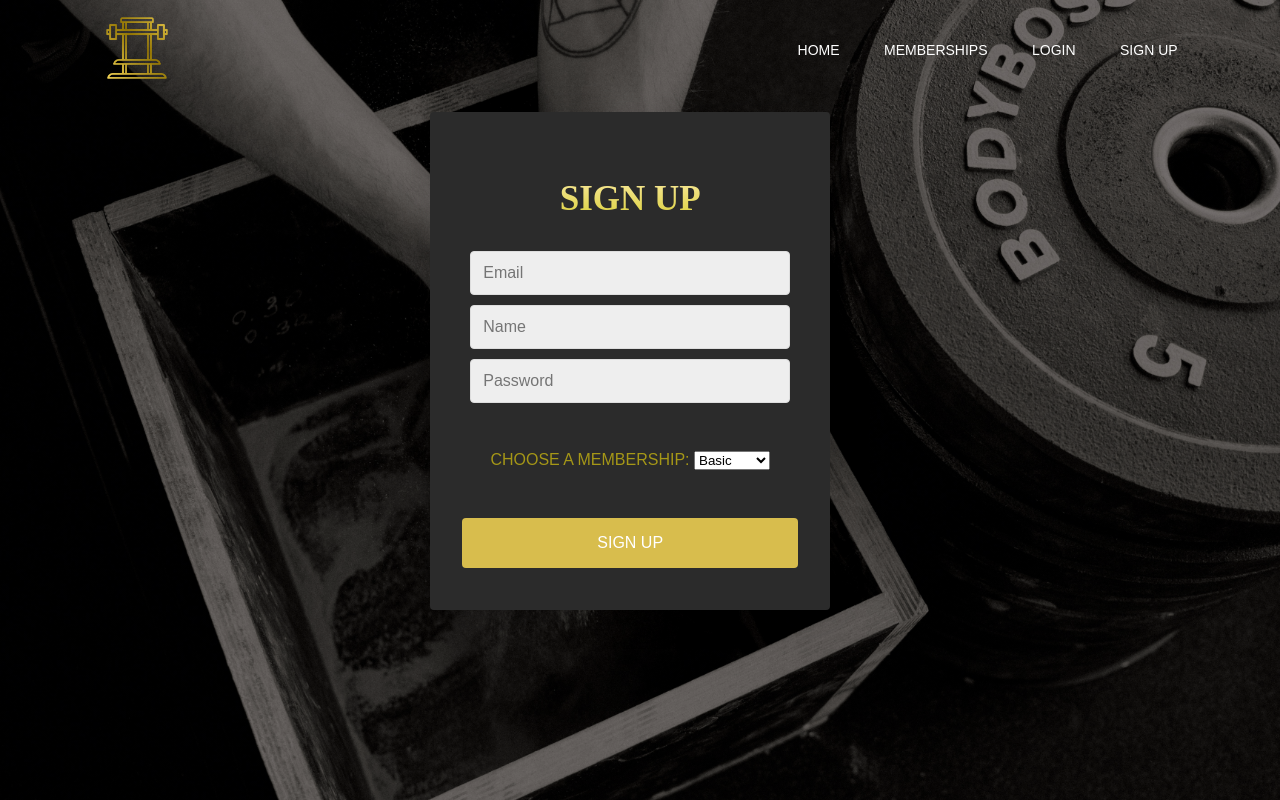
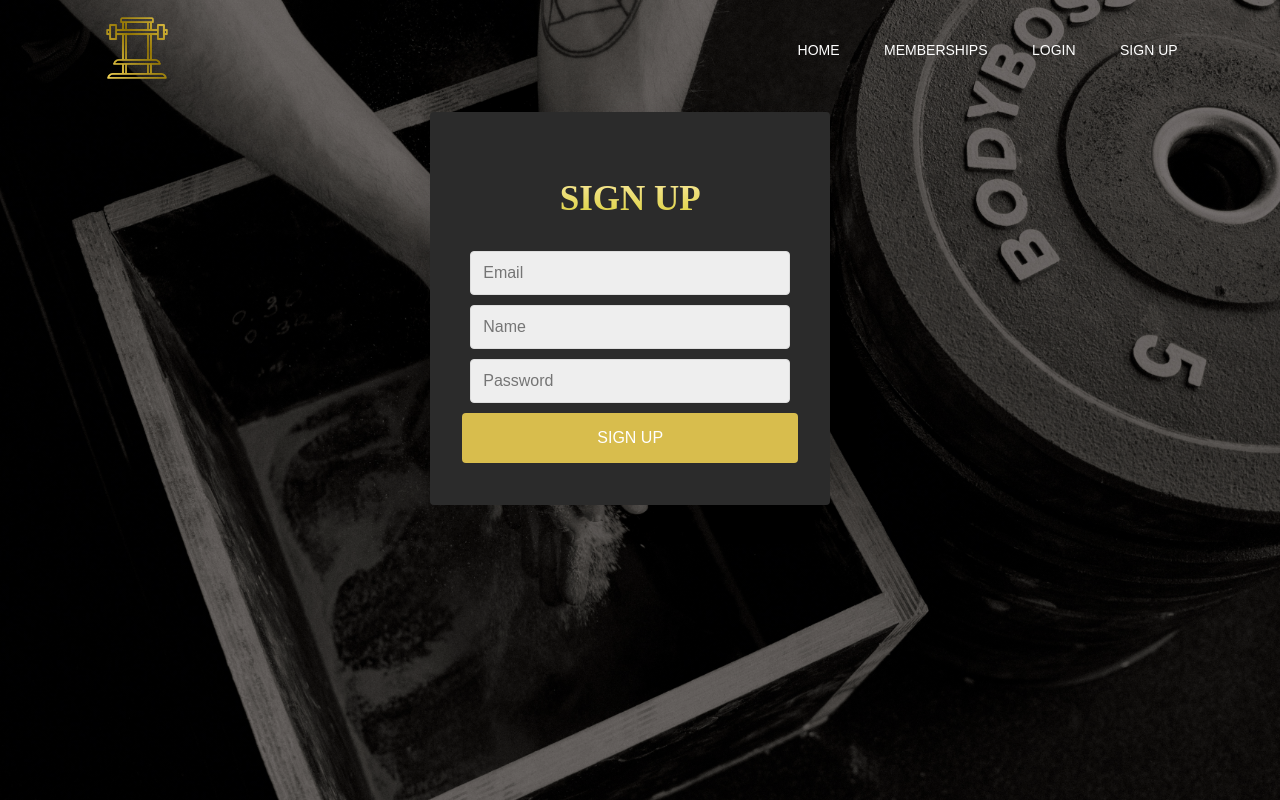
Before and after one commit to Andrea-Cajamarca/gym-membership, a Flask app: page /signup in a window 1280 px wide. Run offline with Flask 2, Linux system fonts and the light colour scheme.

Commit message:
Update signup.html

```diff
--- a/templates/signup.html
+++ b/templates/signup.html
@@ -36,16 +36,6 @@
                             </div>
                         </div>
 
-                        <p>&nbsp;</p>
-                        <label for="Membership">CHOOSE A MEMBERSHIP:</label>
-
-                        <select name="Membership" id="Membership">
-                            <option value="Basic">Basic</option>
-                            <option value="Premium">Premium</option>
-                            <option value="Elite">Elite</option>
-                        </select>
-                        <p>&nbsp;</p>
-
                         <button class="form__button">SIGN UP</button>
                     </form>
                 </div>
```
